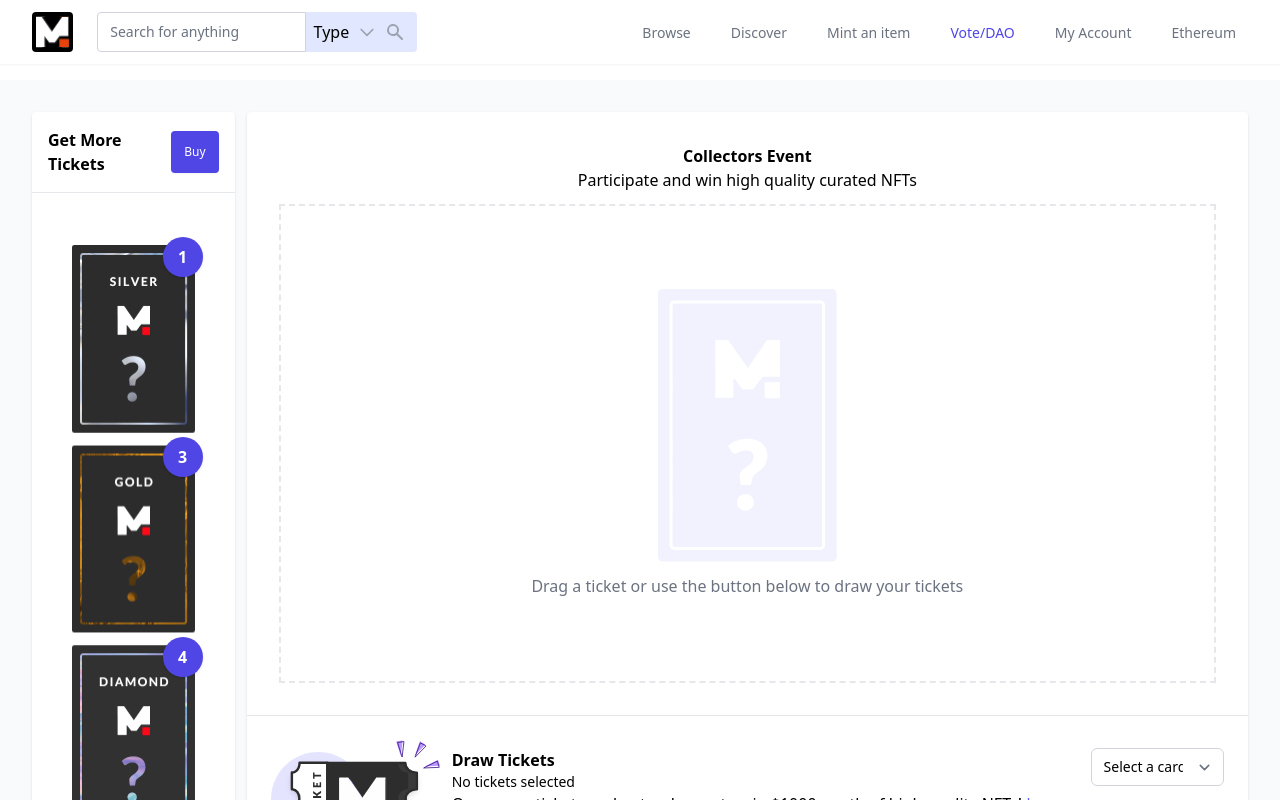
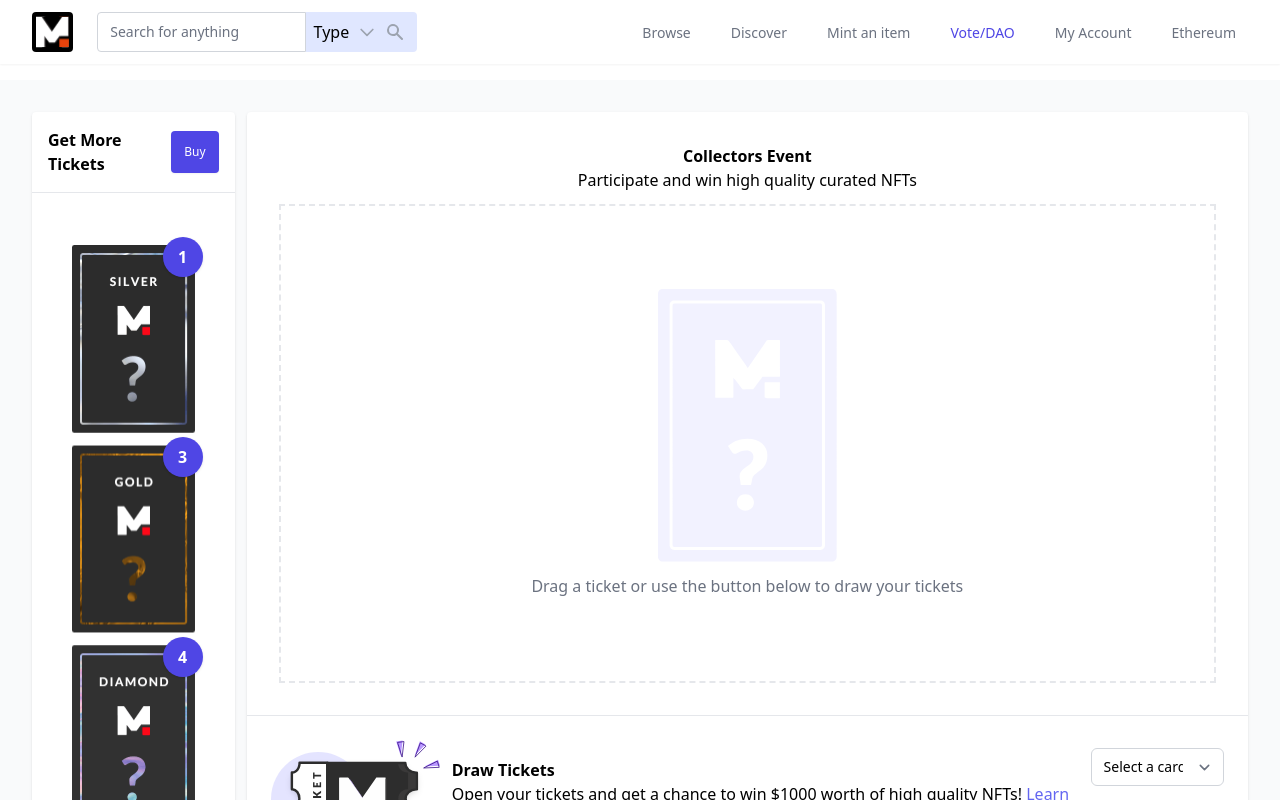
Before and after one commit to sasureshkumar/Mintable-Raffle-Reveal-Page, a React (Create React App) app: page / in a window 1280 px wide. Shown: the top 800 px of the page. Built offline with nearby package versions, Linux system fonts and the light colour scheme.

Commit message:
The selected from store is implemented

```diff
--- a/src/components/tickets/ActionBar.tsx
+++ b/src/components/tickets/ActionBar.tsx
@@ -15,11 +15,9 @@ const ActionBar: FC<Props> = ({tickets}) => {
 
     const activeTicket = useSelector(getActiveTicketSelector);
 
-    const [selectedTicket, setSelectedTicket] = React.useState<InterfaceTicket>(tickets[0]);
     const handleSelectChange = (event: React.ChangeEvent<HTMLSelectElement>) => {
         const selectedTicket = tickets.find(ticket => ticket.id === event.target.value);
         if (selectedTicket && selectedTicket.id) {
-            setSelectedTicket(selectedTicket);
             dispatch(setActiveId(selectedTicket.id));
         }
     };
@@ -30,17 +28,13 @@ const ActionBar: FC<Props> = ({tickets}) => {
                 <img src={TicketImage} alt=""/>
                 <div className="ml-3">
                     <h3 className="font-semibold">Draw Tickets</h3>
-                    {selectedTicket && (
+                    {activeTicket && (
                         <div>
-                            {(selectedTicket ? selectedTicket.available : "")}
+                            {(activeTicket ? activeTicket.available : "")}
                             {" "}
-                            <span className="text-gray-500">
-                            Ticket{(selectedTicket.available ? (selectedTicket.available > 1 ? "s" : "") : "")} found
-                        </span>
+                            <span
+                                className="text-gray-500">Ticket{(activeTicket.available ? (activeTicket.available > 1 ? "s" : "") : "")} found</span>
                         </div>
-                    )}
-                    {(
-                        <p className="text-sm">No tickets selected</p>
                     )}
                     <div>
                         Open your tickets and get a chance to win $1000 worth of high
```
